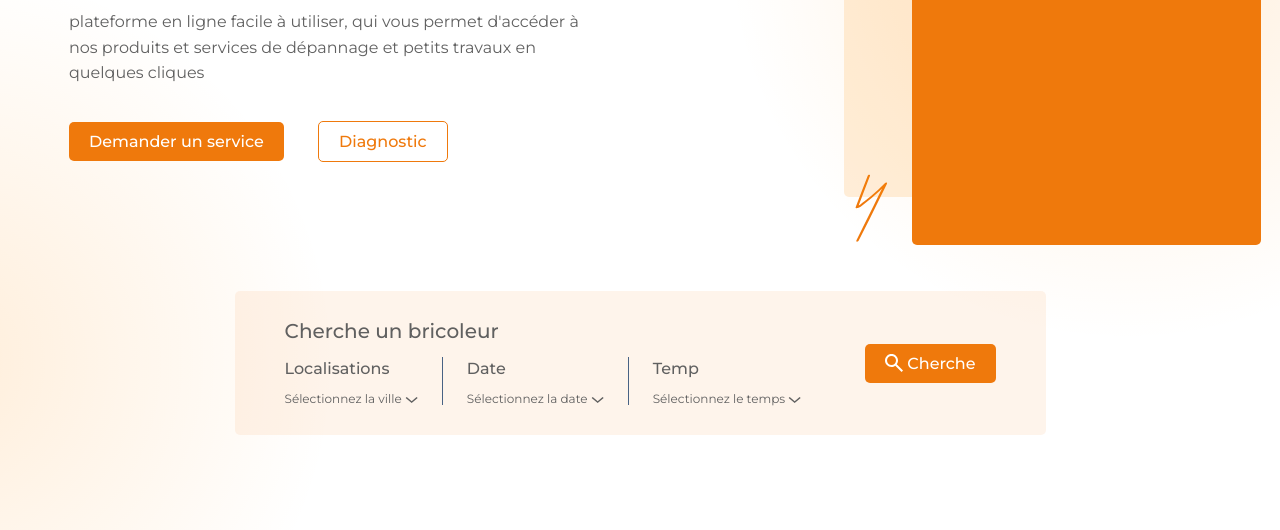
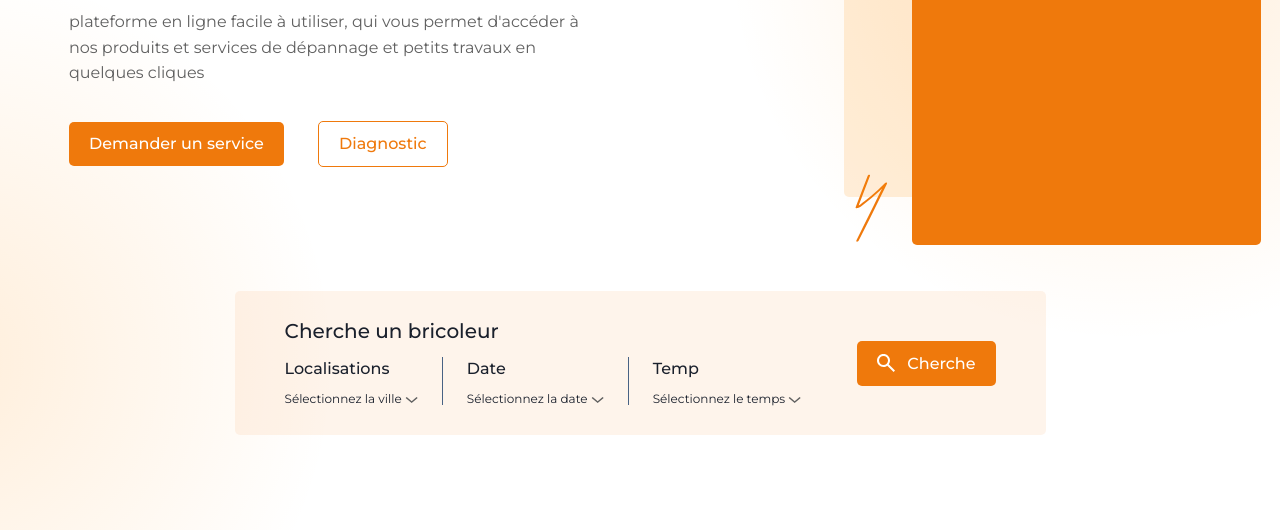
Before and after one commit to kenua/100-web-designs, a website: page src/html/balihani.html in a window 1280 px wide. Shown: the part 341-871 px from the top of the page. Drawn offline with Linux system fonts and the light colour scheme.

Commit message:
Fix minor issues in .intro section
Made buttons of .intro and handyman items look better on mobile screens
and added dark blue variable.

```diff
--- a/src/css/balihani/intro.css
+++ b/src/css/balihani/intro.css
@@ -39,8 +39,13 @@
 	margin: 35px 0;
 	line-height: 1.6;
 }
+.intro__buttons-container .btn {
+	display: block;
+	margin-left: auto;
+	margin-right: auto;
+}
 .intro .btn--ghost {
-	margin-left: 30px;
+	margin-top: 16px;
 }
 .intro-desc__right-side {
 	order: 1;
@@ -74,24 +79,13 @@
 }
 .intro-handyman__options {
 	display: flex;
+	flex-direction: column;
 }
 .intro-handyman__option-item {
-	--pad: 12px;
-	border-right: 1px solid #486284;
 	flex-grow: 1;
-}
-.intro-handyman__option-item:last-child {
-	border: none;
-}
-.intro-handyman__option-item:nth-child(1) {
-	padding-right: var(--pad);
-}
-.intro-handyman__option-item:nth-child(2) {
-	padding-right: var(--pad);
-	padding-left: var(--pad);
-}
-.intro-handyman__option-item:nth-child(3) {
-	padding-left: var(--pad);
+	padding-bottom: 12px;
+	margin-bottom: 24px;
+	border-bottom: 1px solid #486284;
 }
 .intro-handyman__option-heading {
 	margin-top: 4px;
@@ -104,7 +98,9 @@
 	margin-top: 32px;
 }
 .intro-handyman__btn img {
-	vertical-align: top;
+	margin-right: 8px;
+	position: relative;
+	top: 3px;
 }
 .intro__radial-1 {
 	top: -300px;
@@ -127,6 +123,15 @@
 		order: 1;
 		max-width: 534px;
 	}
+	.intro__buttons-container .btn {
+		display: inline-block;
+		margin-left: 0;
+		margin-right: 0;
+	}
+	.intro .btn--ghost {
+		margin-top: 0;
+		margin-left: 30px;
+	}
 	.intro-desc__right-side {
 		order: 2;
 		top: 0px;
@@ -136,6 +141,33 @@
 		padding: 30px 50px;
 		align-items: center;
 		flex-direction: row;
+	}
+	.intro-handyman__options {
+		flex-direction: row;
+	}
+	.intro-handyman__option-item {
+		--pad: 12px;
+
+		border-right: 1px solid #486284;
+		padding-bottom: 0;
+		margin-bottom: 0;
+		border-bottom: none;
+	}
+	.intro-handyman__option-item:last-child {
+		border: none;
+	}
+	.intro-handyman__option-item:last-child {
+		border: none;
+	}
+	.intro-handyman__option-item:nth-child(1) {
+		padding-right: var(--pad);
+	}
+	.intro-handyman__option-item:nth-child(2) {
+		padding-right: var(--pad);
+		padding-left: var(--pad);
+	}
+	.intro-handyman__option-item:nth-child(3) {
+		padding-left: var(--pad);
 	}
 	.intro-handyman__right-side {
 		flex-shrink: 0;
--- a/src/css/balihani/modules.css
+++ b/src/css/balihani/modules.css
@@ -1,4 +1,5 @@
 .c-dark { color: var(--dark); }
+.c-dark-blue { color: var(--dark-blue); }
 .fs-1 { font-size: 16px; }
 .fw-1 { font-weight: 100; }
 .fw-2 { font-weight: 200; }
@@ -17,6 +18,7 @@
 }
 .btn {
    font-weight: 500;
+   line-height: 150%;
    background-color: var(--orange);
    color: var(--white);
    padding: 10px 20px;
--- a/src/css/balihani/variables.css
+++ b/src/css/balihani/variables.css
@@ -2,6 +2,7 @@
    --orange: #EF790C;
    --orange-light: rgba(255, 138, 0, 0.15);
    --dark-orange: #E16C00;
+   --dark-blue: #1A202C;
    --dark: #606060;
    --white: #FFF;
    --light: #FAFAFA;
--- a/src/html/balihani.html
+++ b/src/html/balihani.html
@@ -100,7 +100,7 @@
             <h1 class="intro__heading">Bali <span class="hani-border">hani</span></h1>
             <h2 class="intro__subheading">Satisfait ou refait</h2>
             <p class="intro__text">plateforme en ligne facile à utiliser, qui vous permet d'accéder à nos produits et services de dépannage et petits travaux en quelques cliques</p>
-            <p>
+            <p class="intro__buttons-container">
                <button type="button" class="btn">Demander un service</button>
                <button type="button" class="btn btn--ghost">Diagnostic</button>
             </p>
@@ -117,7 +117,7 @@
          </div>
       </div>
 
-      <div class="intro-handyman">
+      <div class="intro-handyman c-dark-blue">
          <div class="bg-radial intro__radial-2"></div>
          <div class="intro-handyman__left-side">
             <h3 class="intro-handyman__heading fw-5">Cherche un bricoleur</h3>
```
